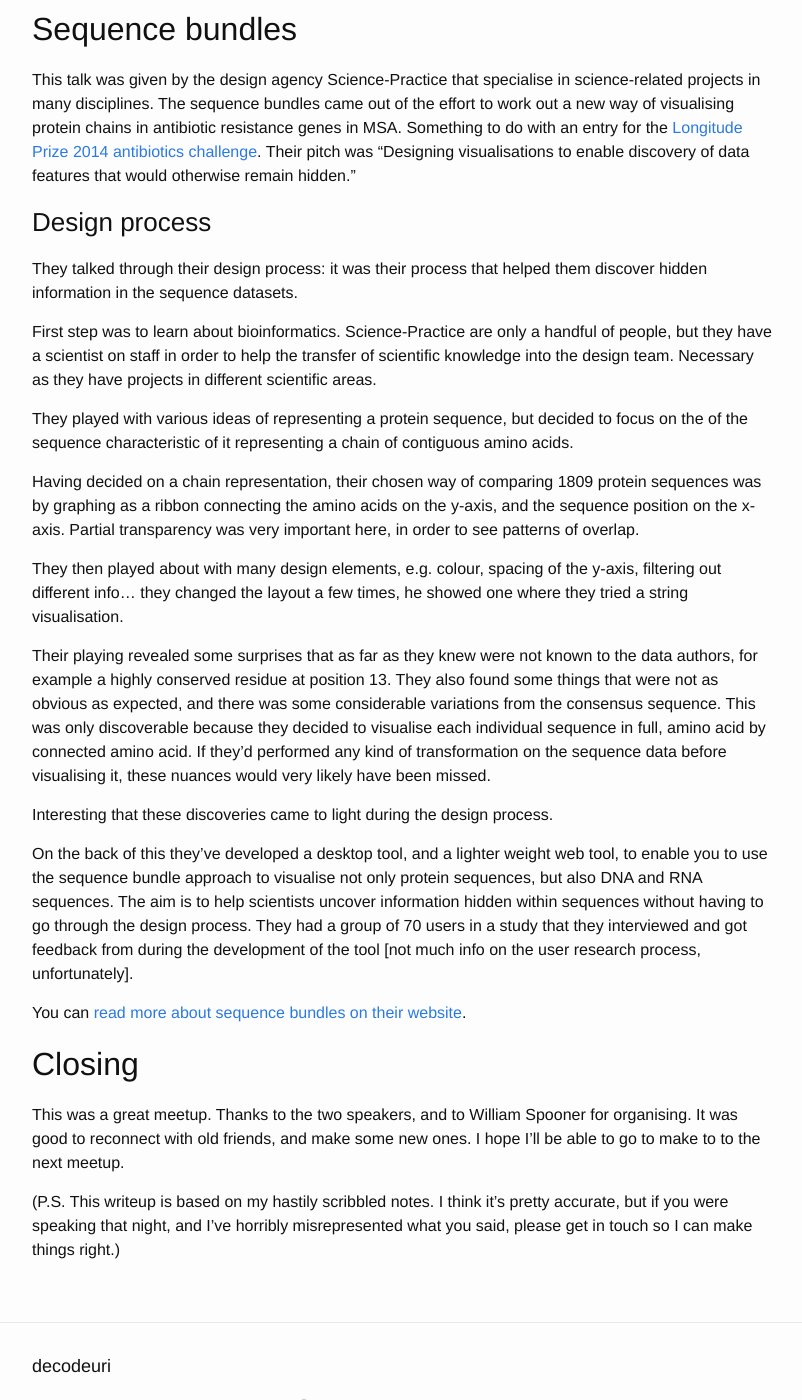
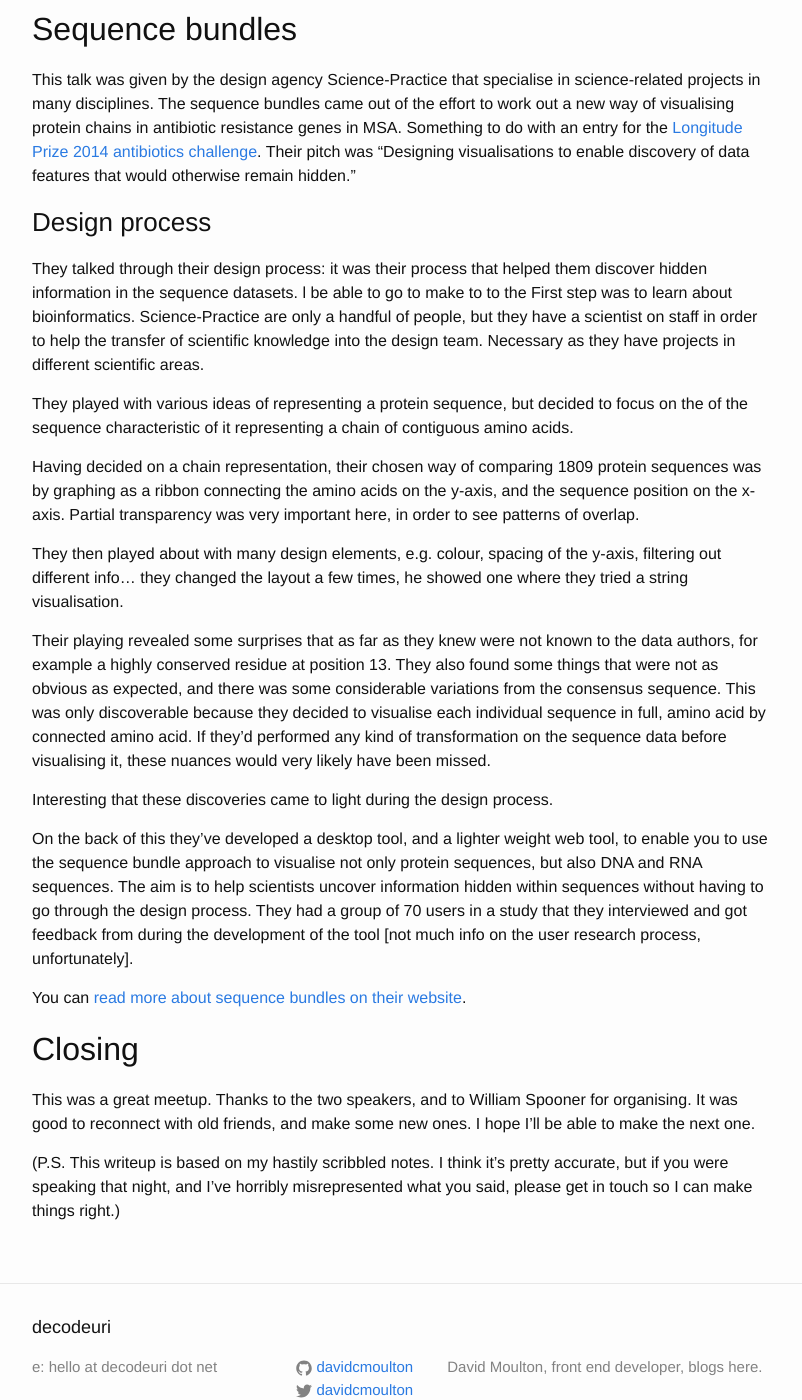
Before and after one commit to davidcmoulton/decodeuri, a Jekyll site: the page built from _posts/2015-01-16-meetup-writeup-science-of-data-visualistion.md, in a window 1280 px wide and 1400 px high, scrolled down 2478 px. Shown: the whole window, without its empty margins (238-1040 px from the left). Built offline with Jekyll 4.4.1, drawn with Linux system fonts in a browser that asks for light colours.

Commit message:
Ungarble

```diff
--- a/_posts/2015-01-16-meetup-writeup-science-of-data-visualistion.md
+++ b/_posts/2015-01-16-meetup-writeup-science-of-data-visualistion.md
@@ -86,7 +86,7 @@
 ### Design process
 
 They talked through their design process: it was their process that helped them discover hidden information in the sequence datasets.
-
+l be able to go to make to to the
 First step was to learn about bioinformatics. Science-Practice are only a handful of people, but they have a scientist on staff in order to help the transfer of scientific knowledge into the design team. Necessary as they have projects in different scientific areas.
 
 They played with various ideas of representing a protein sequence, but decided to focus on the of the sequence characteristic of it representing a chain of contiguous amino acids.
@@ -105,6 +105,6 @@
 
 
 ## Closing
-This was a great meetup. Thanks to the two speakers, and to William Spooner for organising. It was good to reconnect with old friends, and make some new ones. I hope I'll be able to go to make to to the next meetup.
+This was a great meetup. Thanks to the two speakers, and to William Spooner for organising. It was good to reconnect with old friends, and make some new ones. I hope I'll be able to make the next one.
 
 (P.S. This writeup is based on my hastily scribbled notes. I think it's pretty accurate, but if you were speaking that night, and I've horribly misrepresented what you said, please get in touch so I can make things right.)
```
